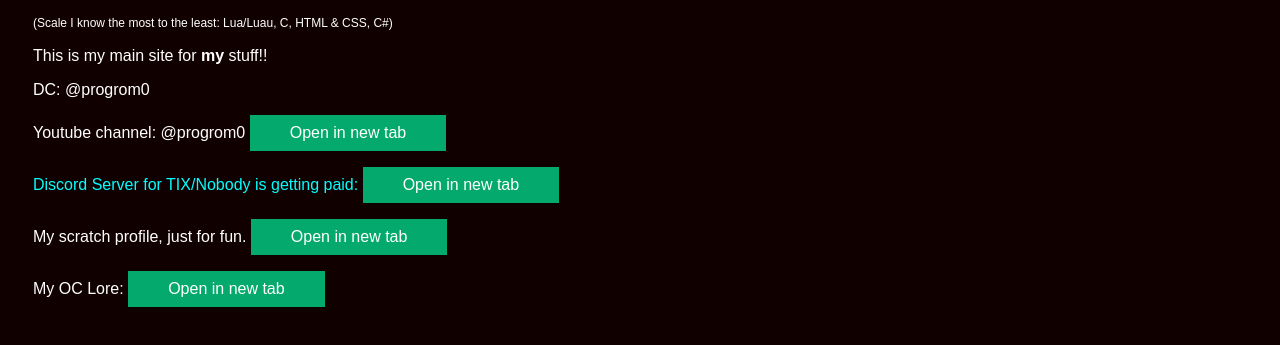
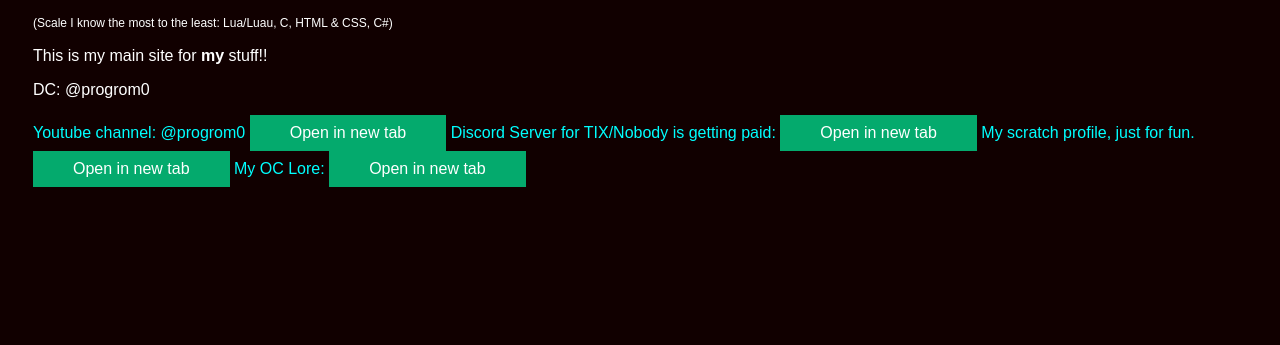
Before and after one commit to LinuxUserDev/progrom.github.io, a plain HTML site: page index.html in a window 1280 px wide. Shown: the part 317-662 px from the top of the page. Drawn offline with Linux system fonts and the light colour scheme; a script that the page names is missing.

Commit message:
Update index.html

```diff
--- a/index.html
+++ b/index.html
@@ -13,32 +13,32 @@
   <p>This is my main site for <b>my</b> stuff!!</p>
   <p>DC: @progrom0</p>
 
-  <p>
+  <a>
     Youtube channel: @progrom0
     <a href="https://www.youtube.com/@Progrom0" target="blank">
       <button class="button">Open in new tab</button>
-  </p>
+  </a>
 
-  <p>
+  <a>
       Discord Server for TIX/Nobody is getting paid:
       <a href="https://discord.gg/scydq4yGJg" target="_blank">
         <button class="button">Open in new tab</button>
       </a>
-  </p>
+  </a>
 
-  <p>
+  <a>
     My scratch profile, just for fun.
     <a href="https://scratch.mit.edu/users/Progrom0/" target="_blank">
       <button class="button">Open in new tab</button>
     </a>
-  </p>
+  </a>
 
-  <p>
+  <a>
       My OC Lore:
       <a href="https://linuxuserdev.github.io/progrom.ocstuff.github.io/" target="_blank">
         <button class="button">Open in new tab</button>
       </a>
-  </p>
+  </a>
 
   <script src="script.js"></script>
 </body>
```
